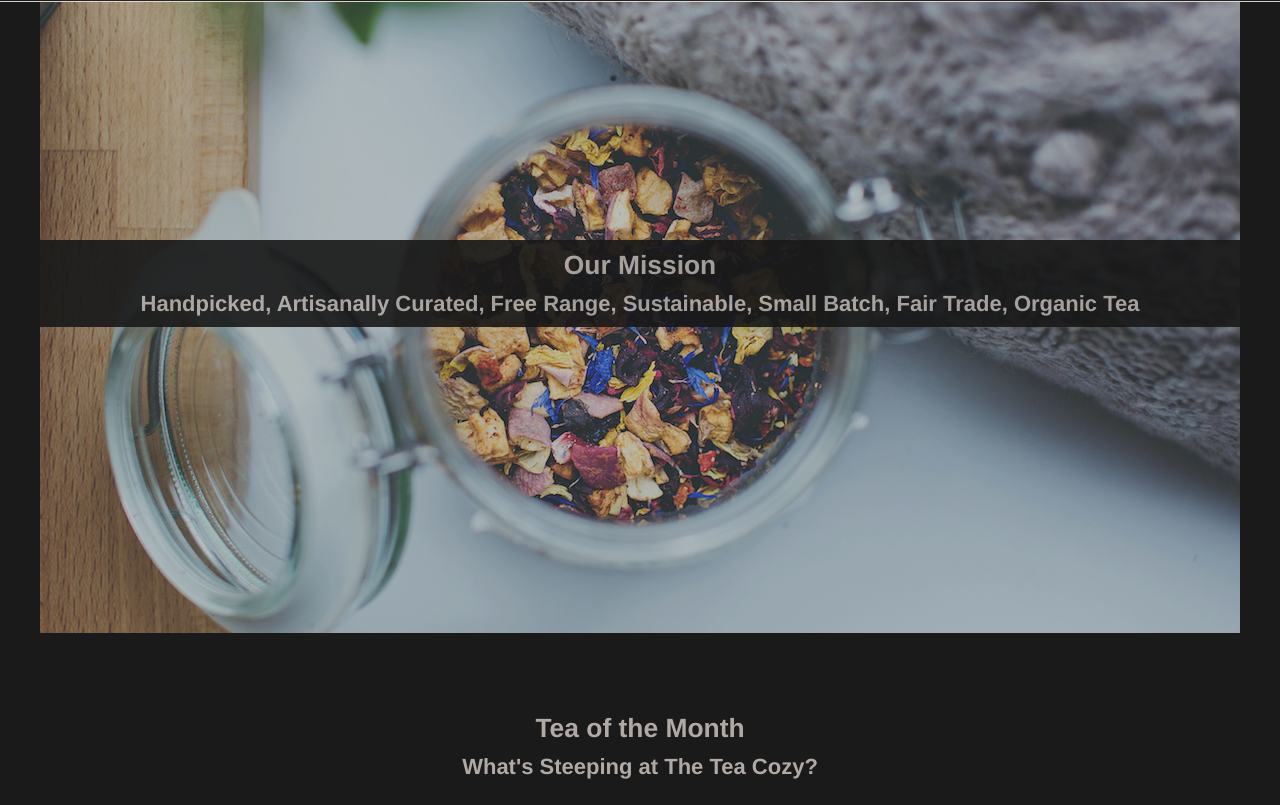
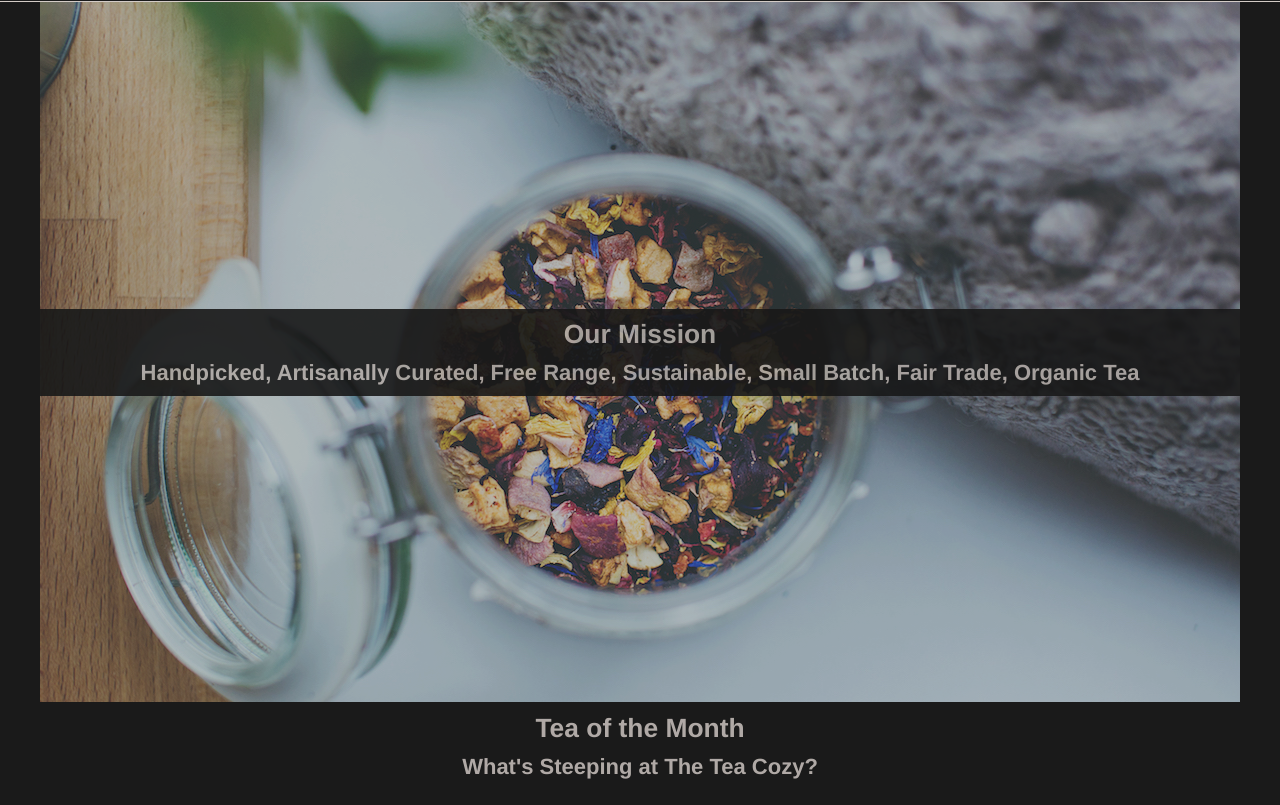
Before and after one commit to julissdev/Tea-Cozy-Project, a plain HTML site: page index.html in a window 1280 px wide. Shown: the part 67-872 px from the top of the page. Drawn offline with Linux system fonts and the light colour scheme.

Commit message:
Small update

```diff
--- a/Resources/style.css
+++ b/Resources/style.css
@@ -55,6 +55,8 @@ header li {
     align-items: center;
     margin: 0 auto;
     margin-bottom: 80px;
+    position: relative;
+    top: 69px;
 }
 
 .banner
```
